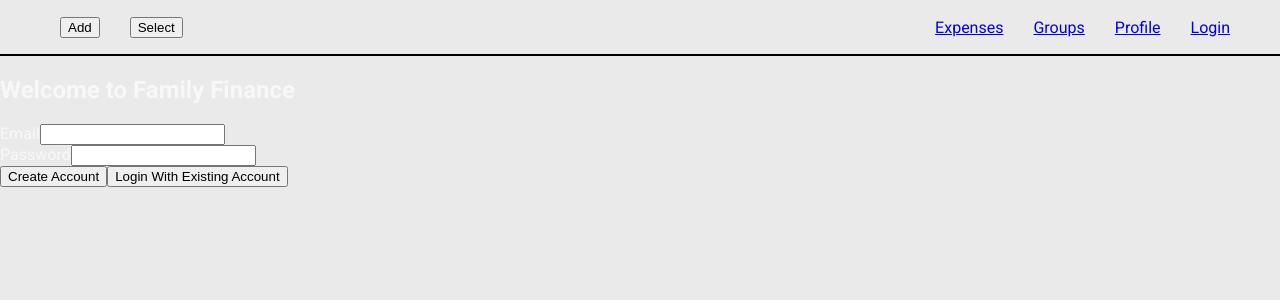
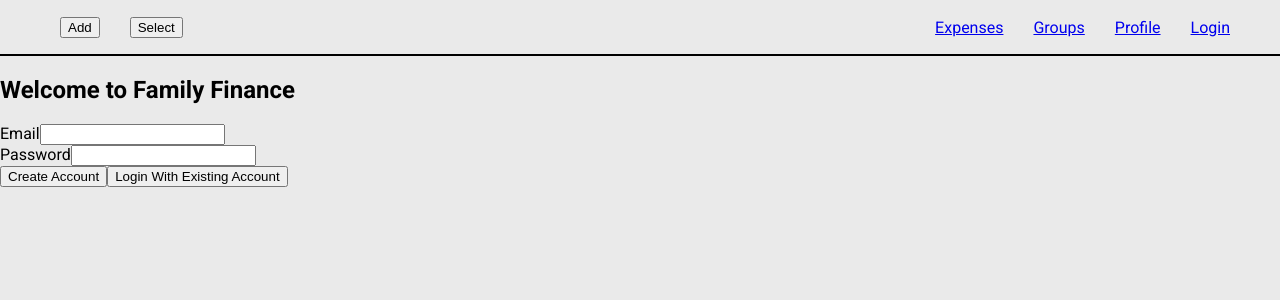
Before and after one commit to aaronjoslinwangdu/family-finance-app, a React (Create React App) app in the folder client/: page /login in a window 1280 px wide. Shown: the top 300 px of the page. Built offline with nearby package versions, Linux system fonts and the light colour scheme.

Commit message:
Update modal and expense form colors

```diff
--- a/client/src/components/Expenses/ExpenseForm.module.css
+++ b/client/src/components/Expenses/ExpenseForm.module.css
@@ -12,7 +12,7 @@
 }
 
 .inputSection .inputSubsection label {
-  font-weight: 700;
+  font-weight: 500;
   width: 15%;
 }
 
--- a/client/src/components/UI/Modal.module.css
+++ b/client/src/components/UI/Modal.module.css
@@ -13,7 +13,7 @@
   top: 15vh;
   left: 5%;
   width: 90%;
-  background-color: #5c6b73;
+  background-color: #EAEAEA;
   padding: 2rem 3rem 1rem 3rem;
   border-radius: 14px;
   box-shadow: 0 2px 8px rgba(0, 0, 0, 0.25);
--- a/client/src/index.css
+++ b/client/src/index.css
@@ -9,5 +9,5 @@ html {
 body {
   margin: 0;
   background-color: #EAEAEA;
-  color: #f8f8f8;
+  color: black;
 }
```
